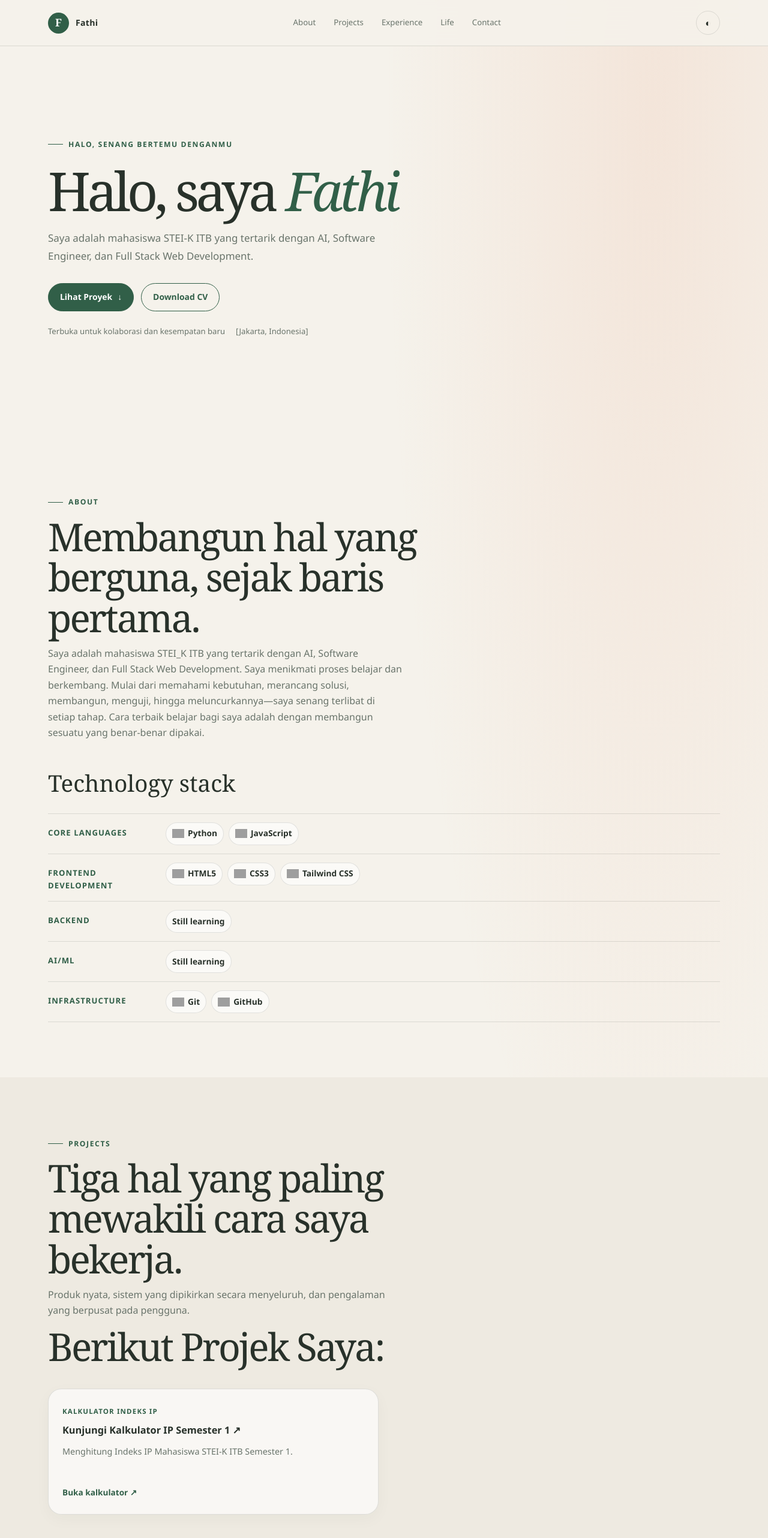
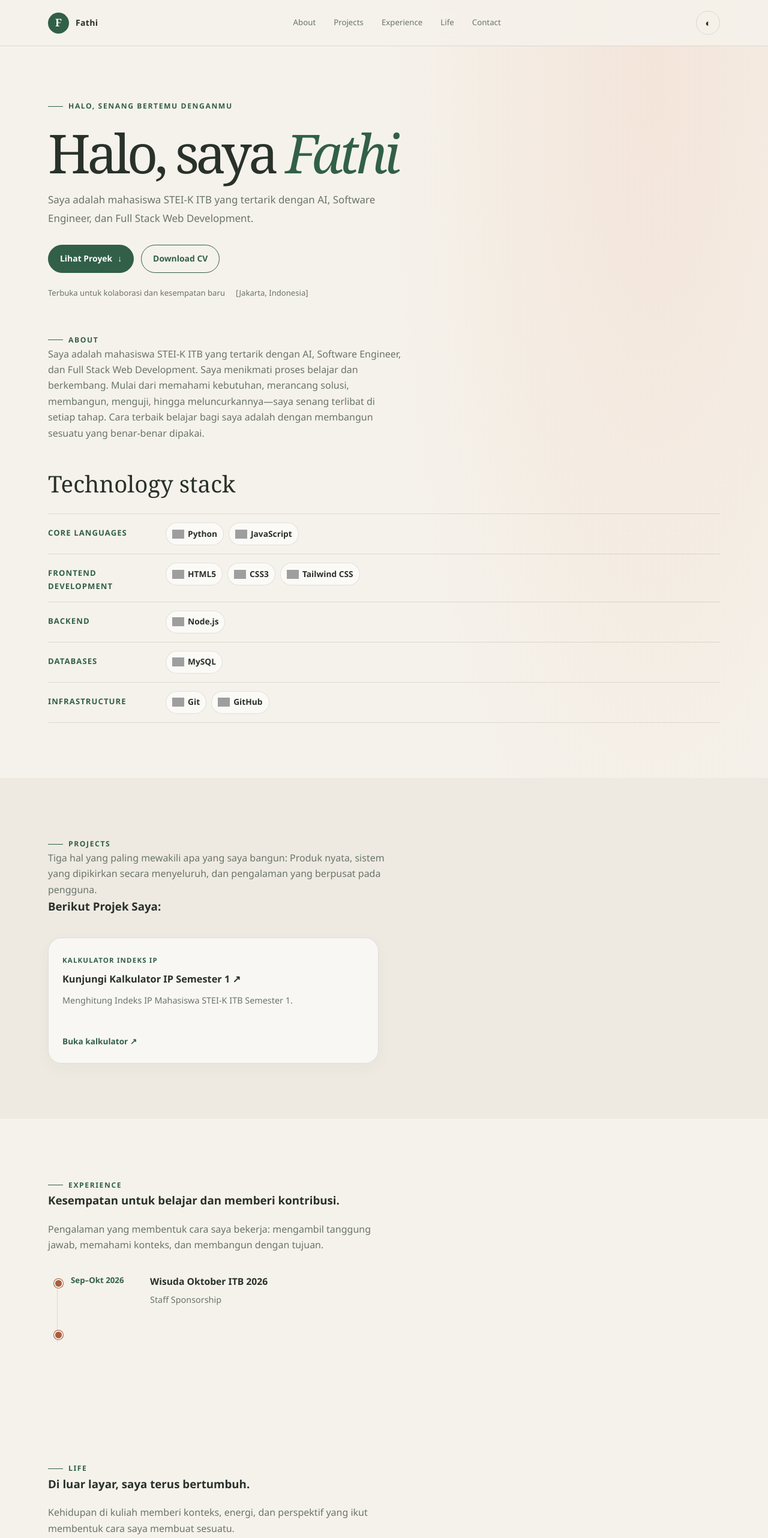
Before and after one commit to SmartAruna/aboutme, a plain HTML site: page index.html in a window 1280 px wide. Shown: the top 2564 px of the page at 60% size. Drawn offline with Linux system fonts and the light colour scheme; grey boxes are pictures that could not be loaded.

Commit message:
Add files via upload

```diff
--- a/index.html
+++ b/index.html
@@ -181,12 +181,16 @@
     }
 
     .hero {
-      min-height: 650px;
-      padding-block: 82px 100px;
+      min-height: 0;
+      padding-block: 82px 24px;
       display: grid;
       grid-template-columns: minmax(0, 1.15fr) minmax(300px, .85fr);
       align-items: center;
       gap: clamp(42px, 8vw, 110px);
+    }
+
+    #about {
+      padding-top: 24px;
     }
 
     .eyebrow {
@@ -1108,7 +1112,7 @@
         min-height: 0;
         grid-template-columns: 1fr;
         gap: 43px;
-        padding-block: 64px 75px;
+        padding-block: 64px 24px;
       }
 
       .profile-card {
@@ -1232,18 +1236,13 @@
           <span>[Jakarta, Indonesia]</span>
         </div>
       </div>
-
-
-        </div>
-      </div>
     </section>
 
     <section class="wrap route-view" id="about" data-route="about">
       <div class="section-heading reveal">
         <span class="eyebrow">About</span>
-        <h2>Membangun hal yang berguna, sejak baris pertama.</h2>
         <p>
-          Saya adalah mahasiswa STEI_K ITB yang tertarik dengan AI, Software Engineer, dan Full Stack Web Development. Saya menikmati proses belajar dan berkembang. Mulai dari memahami kebutuhan, merancang solusi, membangun, menguji, hingga meluncurkannya—saya senang terlibat di setiap tahap. Cara terbaik belajar bagi saya adalah dengan membangun sesuatu yang benar-benar dipakai.
+          Saya adalah mahasiswa STEI-K ITB yang tertarik dengan AI, Software Engineer, dan Full Stack Web Development. Saya menikmati proses belajar dan berkembang. Mulai dari memahami kebutuhan, merancang solusi, membangun, menguji, hingga meluncurkannya—saya senang terlibat di setiap tahap. Cara terbaik belajar bagi saya adalah dengan membangun sesuatu yang benar-benar dipakai.
         </p>
       </div>
 
@@ -1272,13 +1271,13 @@
         <div class="tech-lane">
           <h4>Backend</h4>
           <div class="tech-items">
-            <span class="tech-item">Still learning</span>
+            <span class="tech-item"><img src="https://cdn.jsdelivr.net/gh/devicons/devicon@latest/icons/nodejs/nodejs-original.svg" alt="" loading="lazy">Node.js</span>
           </div>
         </div>
         <div class="tech-lane">
-          <h4>AI/ML</h4>
+          <h4>Databases</h4>
           <div class="tech-items">
-            <span class="tech-item">Still learning</span>
+            <span class="tech-item"><img src="https://cdn.jsdelivr.net/gh/devicons/devicon@latest/icons/mysql/mysql-original.svg" alt="" loading="lazy">MySQL</span>
           </div>
         </div>
         <div class="tech-lane">
@@ -1295,14 +1294,13 @@
       <div class="wrap">
         <div class="section-heading reveal">
           <span class="eyebrow">Projects </span>
-          <h2>Tiga hal yang paling mewakili cara saya bekerja.</h2>
           <p>
-            Produk nyata, sistem yang dipikirkan secara menyeluruh,
+            Tiga hal yang paling mewakili apa yang saya bangun: Produk nyata, sistem yang dipikirkan secara menyeluruh,
             dan pengalaman yang berpusat pada pengguna.
           </p>
-          <h2>
+          <h3>
             Berikut Projek Saya:
-          </h2>
+          </h3>
         </div>
         <div class="projects-grid">
           <article class="panel project-card reveal">
@@ -1326,7 +1324,7 @@
     <section class="wrap route-view" id="experience" data-route="experience">
       <div class="section-heading reveal">
         <span class="eyebrow">Experience </span>
-        <h2>Kesempatan untuk belajar dan memberi kontribusi.</h2>
+        <h3>Kesempatan untuk belajar dan memberi kontribusi.</h3>
         <p>
           Pengalaman yang membentuk cara saya bekerja: mengambil tanggung jawab,
           memahami konteks, dan membangun dengan tujuan.
@@ -1339,7 +1337,14 @@
             <h3>Wisuda Oktober ITB 2026</h3>
             <p>Staff Sponsorship</p>
           </div>
-
+        </article>
+        <article class="timeline-item reveal">
+          <span class="timeline-year"></span>
+          <div>
+            <h3></h3>
+            <p></p>
+          </div>
+        </article>
       </div>
     </section>
 
@@ -1348,7 +1353,7 @@
     <section class="wrap route-view" id="life" data-route="life">
       <div class="section-heading reveal">
         <span class="eyebrow">Life </span>
-        <h2>Di luar layar, saya terus bertumbuh.</h2>
+        <h3>Di luar layar, saya terus bertumbuh.</h3>
         <p>
           Kehidupan di kuliah memberi konteks, energi, dan perspektif
           yang ikut membentuk cara saya membuat sesuatu.
@@ -1359,8 +1364,12 @@
           <div class="project-content">
             <span class="project-type">ITB</span>
             <h3>STEI-K ITB 2026</h3>
-            <p> STEI-K (Sekolah Teknik Elektro dan Informatika – Komputasi) adalah salah satu jalur penerimaan mahasiswa baru tingkat sarjana (S1) di Institut Teknologi Bandung (ITB) yang berfokus pada bidang komputasi dan teknologi informasi. Secara umum, kelompok keilmuan ini mempelajari pengembangan perangkat lunak (software), pemrograman, algoritma, kecerdasan buatan (AI), hingga penerapan sistem informasi dalam dunia bisnis dan organisasi. Pemisahan jalur STEI-K ini ditujukan untuk membedakannya dari rumpun teknik kelistrikan dan perangkat keras yang masuk ke dalam jalur STEI-R (Rekayasa).
-Dalam perjalanannya, mahasiswa yang diterima di STEI-K akan menjalani Tahap Persiapan Bersama (TPB) selama satu tahun pertama untuk mempelajari sains dasar dan pengenalan komputasi secara umum. Setelah lulus tahun pertama, mahasiswa akan dijuruskan ke salah satu dari dua program studi yang tersedia berdasarkan minat, kuota, dan nilai akademik, yaitu Teknik Informatika (IF) yang lebih mendalam pada sisi teknis rekayasa perangkat lunak, atau Sistem dan Teknologi Informasi (STI) yang memadukan ilmu teknologi dengan manajemen bisnis. Keduanya akan menempuh pendidikan selama empat tahun hingga meraih gelar Sarjana Komputer (S.Kom.) dan memiliki prospek karier yang luas di industri teknologi maupun korporasi.</p>
+            <p> STEI-K ITB adalah singkatan dari Sekolah Teknik Elektro dan Informatika – Komputasi,
+              yaitu salah satu rumpun pendidikan di Institut Teknologi Bandung (ITB) yang berfokus pada
+               bidang teknologi komputer, informatika, pemrograman, dan pengembangan sistem digital.
+
+Secara sederhana, STEI-K mempelajari bagaimana teknologi komputer bekerja, bagaimana perangkat lunak dibuat, bagaimana data diolah, serta bagaimana teknologi informasi dapat digunakan untuk menyelesaikan berbagai permasalahan.
+            </p>
 
           </div>
         </article>
@@ -1371,7 +1380,7 @@ Dalam perjalanannya, mahasiswa yang diterima di STEI-K akan menjalani Tahap Pers
       <div class="wrap contact-grid">
         <div class="section-heading reveal">
           <span class="eyebrow">Contact </span>
-          <h2>Mari terhubung</h2>
+          <h3>Mari terhubung</h2>
           <p class="contact-copy">
             Saya terbuka untuk berdiskusi tentang engineering, riset,
             kolaborasi produk, atau kesempatan yang tak terduga.
@@ -1395,7 +1404,7 @@ Dalam perjalanannya, mahasiswa yang diterima di STEI-K akan menjalani Tahap Pers
             <span class="icon" aria-hidden="true">◎</span>
             <span><small>Instagram</small><strong>@thirizki._</strong></span>
           </a>
-          <a class="contact-row" href="https://www.linkedin.com/in/fathi-rizki-40a691452/" target="_blank" rel="noopener noreferrer">
+          <a class="contact-row" href="https://www.linkedin.com/in/fathi-rizki-40a691452" target="_blank" rel="noopener noreferrer">
             <span class="icon" aria-hidden="true">in</span>
             <span><small>LinkedIn</small><strong>Fathi Rizki</strong></span>
           </a>
```
